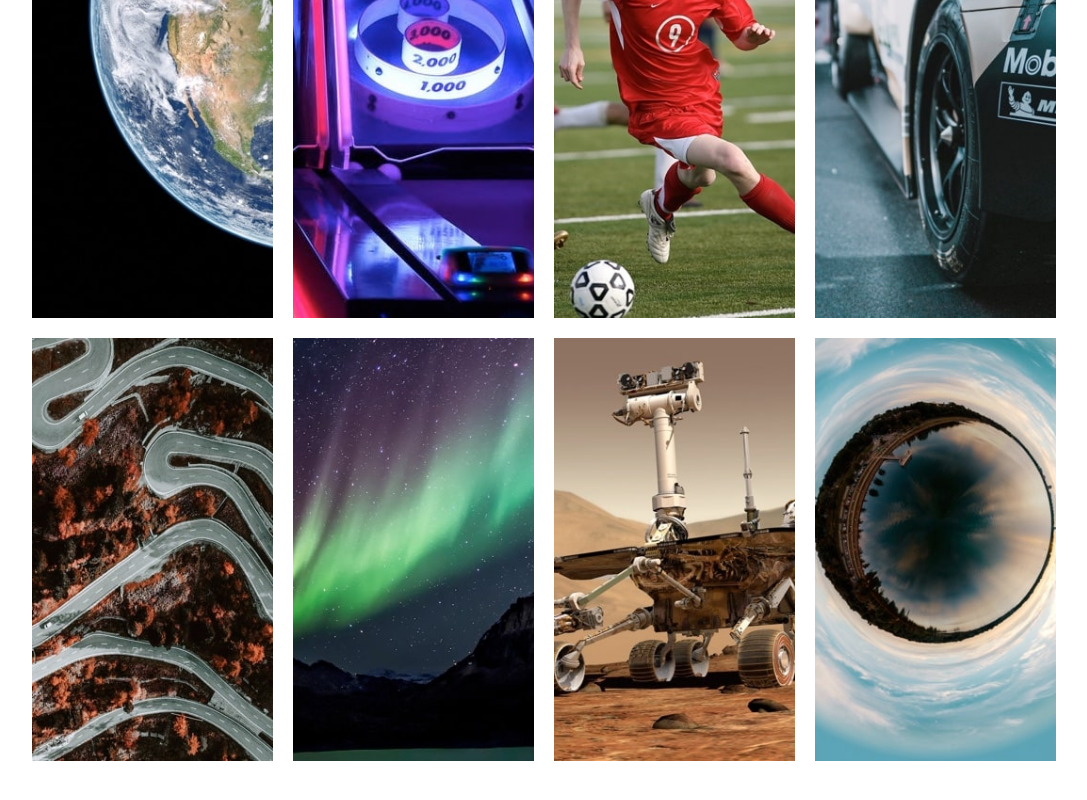
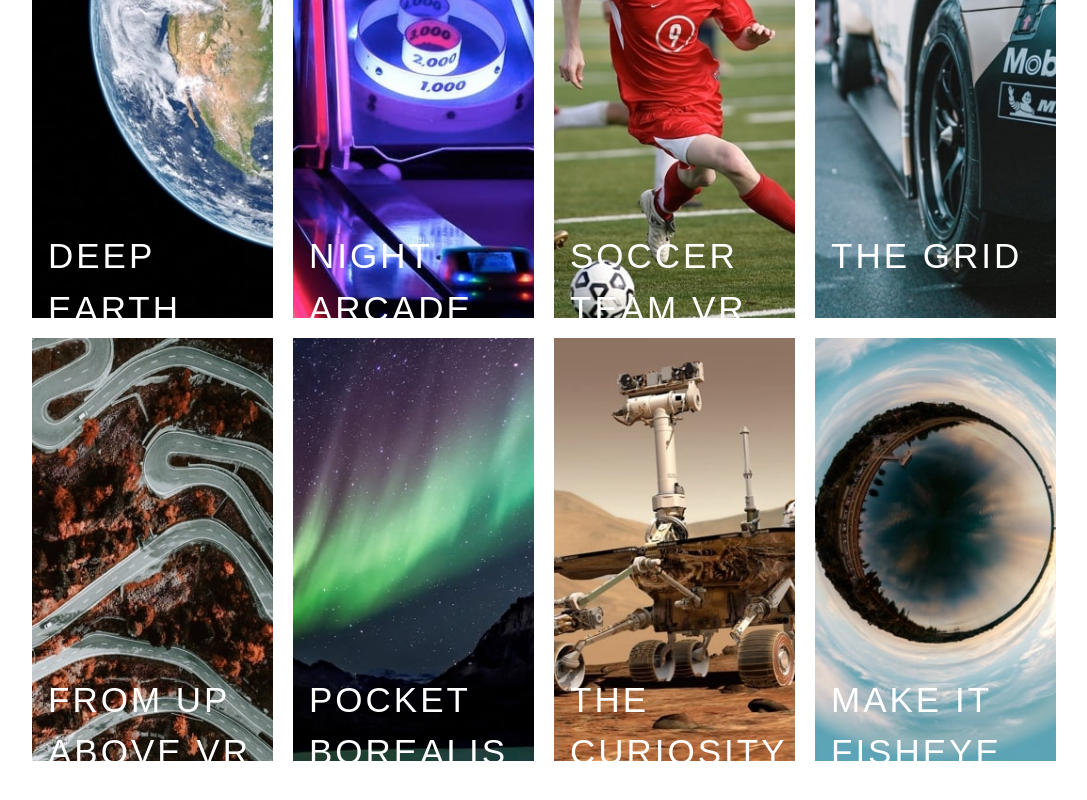
Before and after one commit to laindomJS/loop-studios-landing-page, a React (Vite) app: page / in a window 1280 px wide. Shown: the part 1899-2699 px from the top of the page, without its empty margins (96-1183 px from the left). Built offline with nearby package versions, Linux system fonts and the light colour scheme.

Commit message:
added overlay element && corrected width

```diff
--- a/src/components/grid/GridSections.jsx
+++ b/src/components/grid/GridSections.jsx
@@ -1,38 +1,46 @@
-import { Grid, GridItem, Image } from '@chakra-ui/react';
+import { Grid, GridItem, Image, Box, Text } from '@chakra-ui/react';
 
 export const GridSections = () => {
 
   const srcs = [
     {
     id: 1,
+    text: 'Deep earth',
     dir: '/src/assets/desktop/image-deep-earth.jpg'
   },
   {
     id: 2,
+    text: 'Night Arcade',
     dir: '/src/assets/desktop/image-night-arcade.jpg'
   },
   {
     id: 3,
+    text: 'Soccer team vr',
     dir: '/src/assets/desktop/image-soccer-team.jpg'
   },
   {
     id: 4,
+    text: 'The grid',
     dir: '/src/assets/desktop/image-grid.jpg'
   },
   {
     id: 5,
+    text: 'From up above vr',
     dir: '/src/assets/desktop/image-from-above.jpg'
   },
   {
     id: 6,
+    text: 'Pocket Borealis',
     dir: '/src/assets/desktop/image-pocket-borealis.jpg'
   },
   {
     id: 7,
+    text: 'The curiosity',
     dir: '/src/assets/desktop/image-curiosity.jpg'
   },
   {
     id: 8,
+    text: 'Make it fisheye',
     dir: '/src/assets/desktop/image-fisheye.jpg'
   },
 ]
@@ -41,8 +49,11 @@
   return (
     <Grid templateColumns='repeat(4, 1fr)' gap="20px" as="section">
       {srcs.map((src) => (
-        <GridItem key={src.id} as="article">
+        <GridItem key={src.id} as="article" w="fit-content" position="relative" _hover={ {color:'black', cursor:'pointer'} }>
           <Image src={src.dir} />
+          <Box position="absolute" top="20rem" p="1rem" textAlign="left" fontSize="35px" fontFamily="heading" color="white" fontWeight="normal" textTransform="uppercase" letterSpacing="3px">
+            <Text>{src.text}</Text>
+          </Box>
         </GridItem>
       ))}
     </Grid>
--- a/src/components/product/ProductSection.jsx
+++ b/src/components/product/ProductSection.jsx
@@ -3,12 +3,18 @@
 import interactive from '../../assets/desktop/image-interactive.jpg';
 
 export const ProductSection = () => {
+
+  const data = {
+    heading: 'The Leader in interactive VR',
+    text: 'Founded in 2011, Loopstudios has been producing world-class virtual reality project for some of the best companies around the globe. Our award-winning creations have transformed businesses through digital experiences that bind to their brand.'
+  }
+
   return (
     <Box as="section" p="8rem" position="relative">
       <Image src={interactive} />
-      <Box w="480px" bgColor="white" position="absolute" top="340px" left="670px" p="2rem" initial={ {x:1000} } whileInView={ {x:0} } viewport={ {once:true} }>
-        <Heading mb="1rem" fontSize="40px" letterSpacing="2px" fontWeight="normal" textTransform="uppercase">The Leader in interactive VR</Heading>
-        <Text fontSize="15px">Founded in 2011, Loopstudios has been producing world-class virtual reality project for some of the best companies around the globe. Our award-winning creations have transformed businesses through digital experiences that bind to their brand.</Text>
+      <Box w="490px" bgColor="white" position="absolute" top="340px" left="670px" p="2rem">
+        <Heading mb="1rem" fontSize="40px" letterSpacing="2px" fontWeight="normal" textTransform="uppercase">{data.heading}</Heading>
+        <Text fontSize="15px">{data.text}</Text>
       </Box>
     </Box>
   )
```
